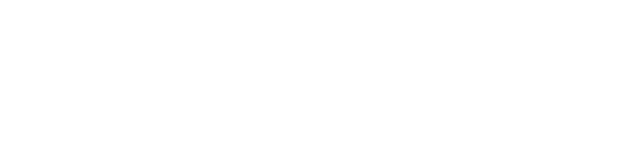
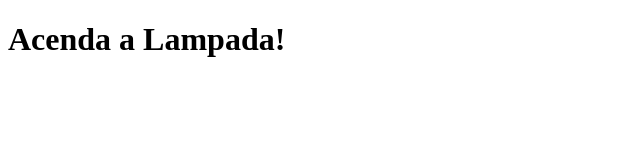
Before and after one commit to gusccp/projetoLampada, a plain HTML site: page index.html in a window 1280 px wide. Shown: the whole page, without its empty margins (0-640 px from the left). Drawn offline with Linux system fonts and the light colour scheme.

Commit message:
Comitando denovo

```diff
--- a/index.html
+++ b/index.html
@@ -8,7 +8,9 @@
   <title>Lampada</title>
 </head>
 <body>
-
+<header>
+  <h1> Acenda a Lampada!</h1>
+</header>
 
 
  <script src="./script.js"></script>
```
